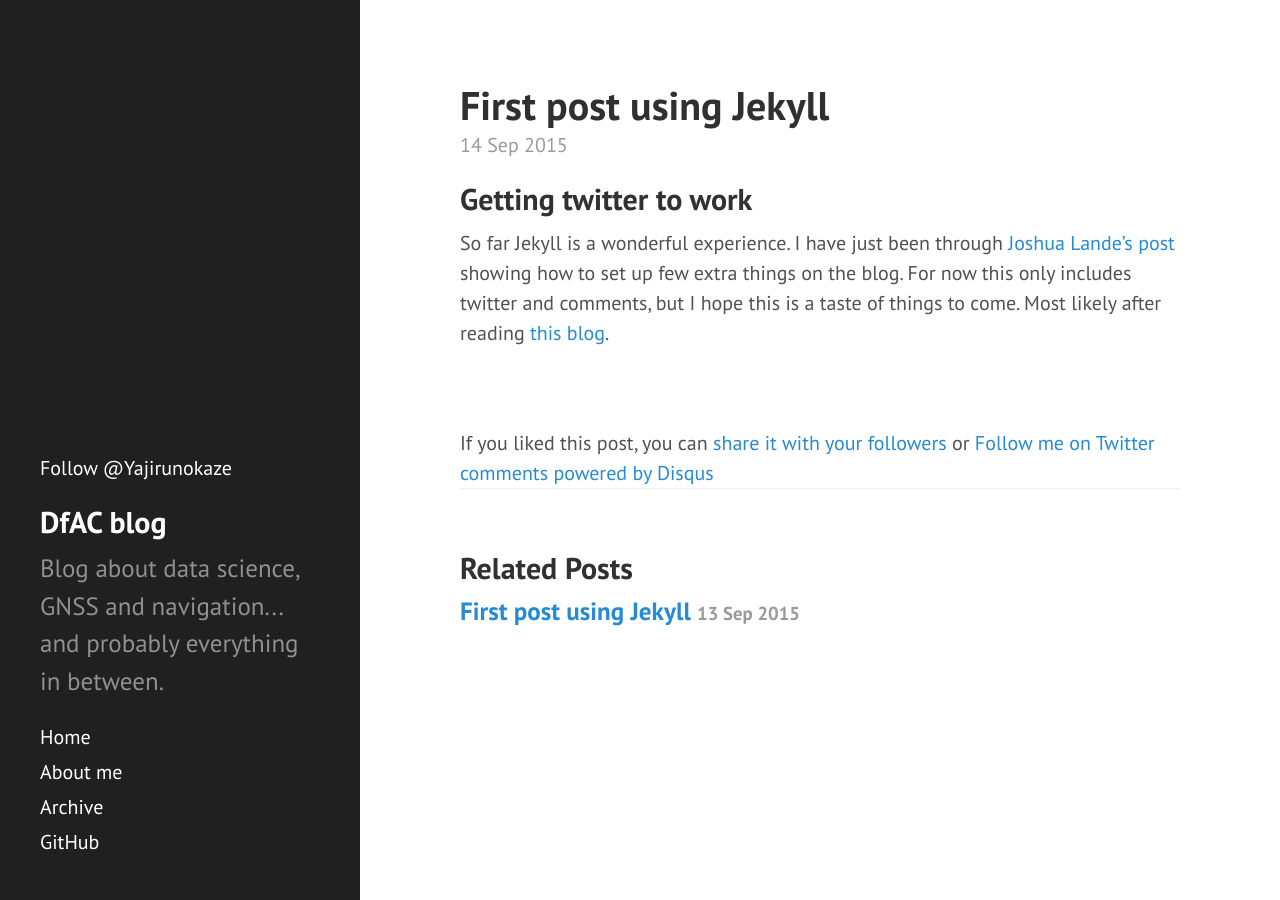
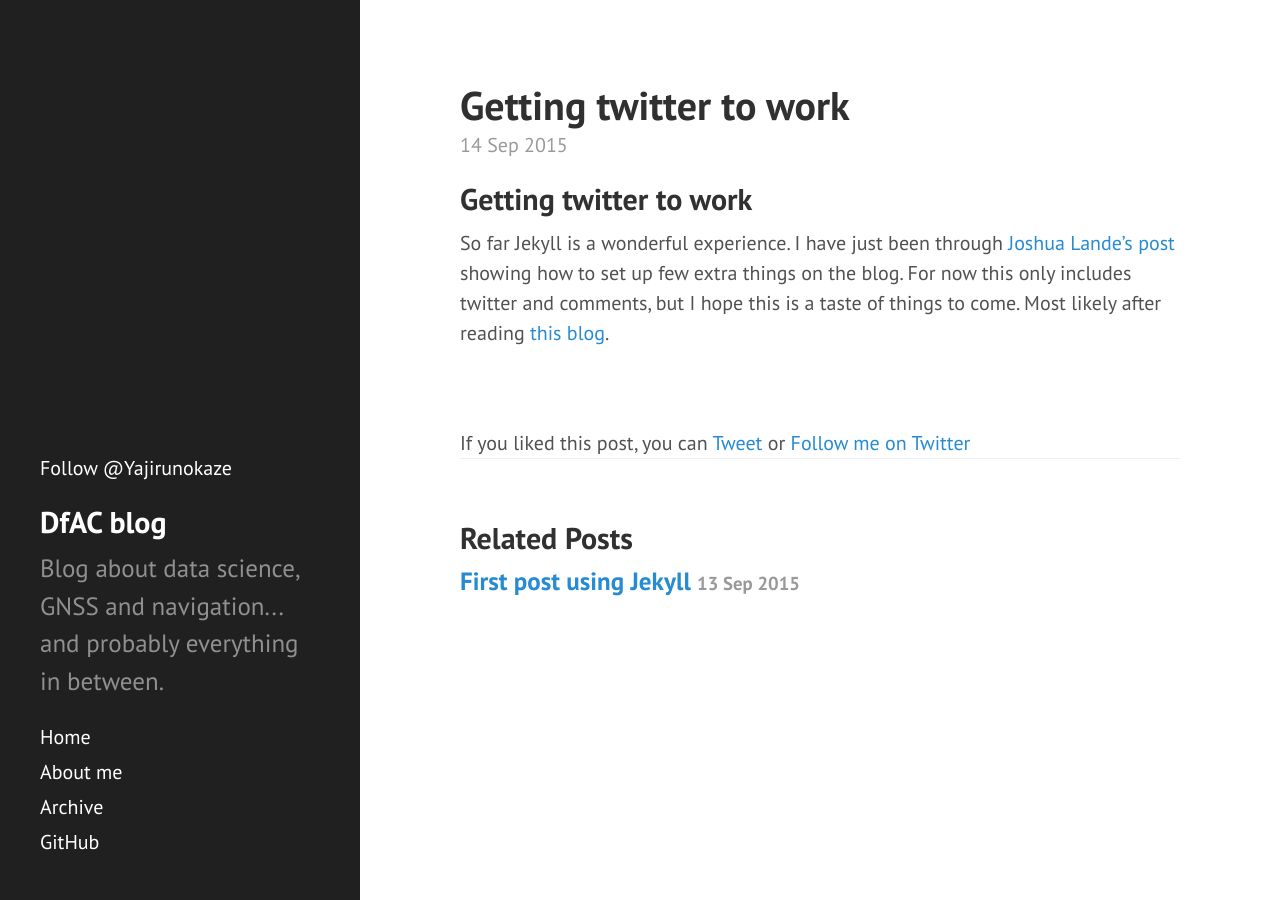
Before and after one commit to DfAC/DfAC.github.io, a Jekyll site: the page built from _posts/2015-9-14-Setting-It-Up.md, in a window 1280 px wide. Built offline with Jekyll 4.4.1, drawn with Linux system fonts in a browser that asks for light colours; comment, search, counter and statistics services are not loaded.

Commit message:
twiter reactivation

```diff
--- a/_includes/comments.html
+++ b/_includes/comments.html
@@ -1,10 +1,11 @@
 {% if page.comments %}
 <!-- Add Disqus comments. -->
+
+
 <div id="disqus_thread"></div>
 <script type="text/javascript">
-  /* * * CONFIGURATION VARIABLES: EDIT BEFORE PASTING INTO YOUR WEBPAGE * * */
-  var disqus_shortname = '<USERNAME>'; // required: replace example with your forum shortname
-  var disqus_identifier = "{{ site.disqusid }}{{ page.url | replace:'index.html','' }}";
+    /* * * CONFIGURATION VARIABLES * * */
+    var disqus_shortname = 'dfacgithubblog';
 
     /* * * DON'T EDIT BELOW THIS LINE * * */
     (function() {
@@ -13,6 +14,6 @@
         (document.getElementsByTagName('head')[0] || document.getElementsByTagName('body')[0]).appendChild(dsq);
     })();
 </script>
-<noscript>Please enable JavaScript to view the <a href="http://disqus.com/?ref_noscript">comments powered by Disqus.</a></noscript>
-<a href="http://disqus.com" class="dsq-brlink">comments powered by <span class="logo-disqus">Disqus</span></a>
+<noscript>Please enable JavaScript to view the <a href="https://disqus.com/?ref_noscript" rel="nofollow">comments powered by Disqus.</a></noscript>
+
 {% endif %}
--- a/_includes/twitter_plug.html
+++ b/_includes/twitter_plug.html
@@ -1,7 +1,8 @@
 If you liked this post, you can
+
 <a href="https://twitter.com/intent/tweet?url={{ site.url }}{{ page.url }}&text={{ page.title }}&via=Yajirunokaze"
-   target="_blank">
-  share it with your followers</a>
+   target="_blank" class="twitter-share-button" data-via="<Yajirunokaze>">Tweet</a>
+
 or
   <a href="https://twitter.com/Yajirunokaze" class="twitter-follow-button" data-show-count="false" data-size="medium">Follow me on Twitter</a>
 <script>!function(d,s,id){var js,fjs=d.getElementsByTagName(s)[0];if(!d.getElementById(id)){js=d.createElement(s);js.id=id;js.src="//platform.twitter.com/widgets.js";fjs.parentNode.insertBefore(js,fjs);}}(document,"script","twitter-wjs");</script>
--- a/_posts/2015-9-14-Setting-It-Up.md
+++ b/_posts/2015-9-14-Setting-It-Up.md
@@ -1,6 +1,6 @@
 ---
 layout: post
-title: First post using Jekyll
+title: Getting twitter to work
 tag: Jekyll, twitter
 category: blog
 comments: True
```
Lines whose indentation alone changed are shown as unchanged.
